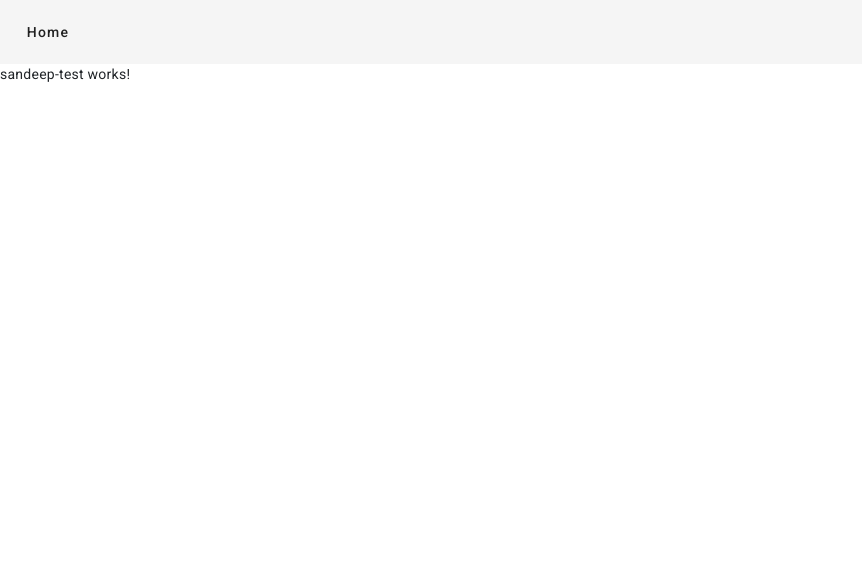
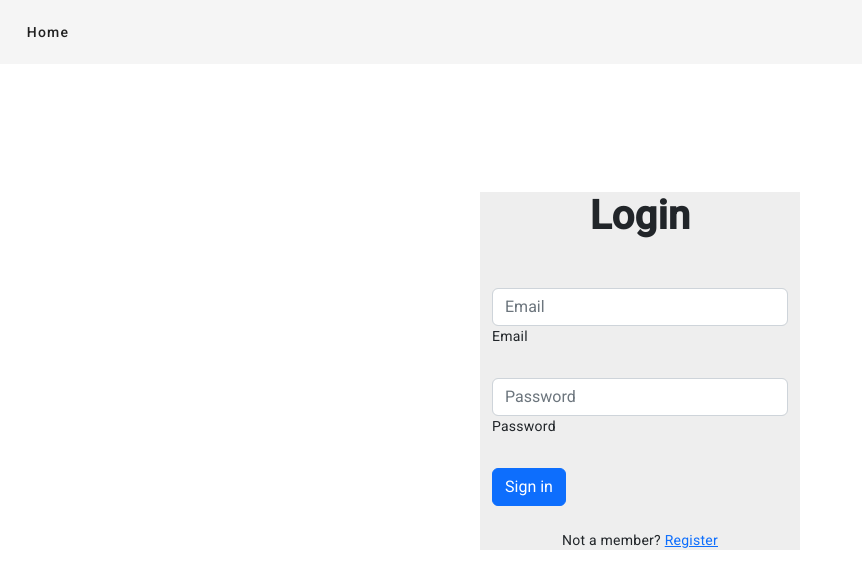
Before and after one commit to ybalemula/gp-angular-practice, an Angular app: page /Sandeep in a window 1280 px wide. Shown: the top 588 px of the page, without its empty margins (0-862 px from the left). Built offline with nearby package versions, Linux system fonts and the light colour scheme.

Commit message:
login component with validations

```diff
--- a/src/app/g-sandeep/sandeep-test/sandeep-test.component.html
+++ b/src/app/g-sandeep/sandeep-test/sandeep-test.component.html
@@ -1 +1,32 @@
-<p>sandeep-test works!</p>
+<div class="container">
+  <p class="text-center h1 fw-bold mb-5 mx-1 mx-md-4 mt-4"><strong>Login</strong></p>
+  <form [formGroup]="registerForm" #reg="ngForm">
+    <!-- Email input -->
+    <div class="form-outline mb-4">
+      <input type="email" id="form2Example1" class="form-control" formControlName="email"
+         name="email" placeholder="Email" required />
+      <label class="form-label" for="form2Example1">Email</label>
+      <span
+        *ngIf="(registerForm.controls.email.touched && registerForm.controls.email.invalid) ||
+          (submitted && registerForm.controls.email.untouched && registerForm.controls.email.invalid)">Email**</span>
+    </div>
+
+    <!-- Password input -->
+    <div class="form-outline mb-4">
+      <input type="password" id="form2Example2" class="form-control" formControlName="password"
+        name="password" placeholder="Password" required />
+      <label class="form-label" for="form2Example2">Password</label>
+      <span
+        *ngIf="(registerForm.controls.password.touched && registerForm.controls.password.invalid) ||
+          (submitted && registerForm.controls.password.untouched && registerForm.controls.password.invalid)">password**</span>
+    </div>
+
+    <!-- Submit button -->
+    <button type="button" class="btn btn-primary btn-block mb-4" (click)="login()">Sign in</button>
+
+    <!-- Register buttons -->
+    <div class="text-center">
+      <p>Not a member? <a routerLink="/">Register</a></p>
+    </div>
+  </form>
+</div>
--- a/src/app/g-sandeep/sandeep-test/sandeep-test.component.scss
+++ b/src/app/g-sandeep/sandeep-test/sandeep-test.component.scss
@@ -0,0 +1,10 @@
+.container {
+          margin-top: 10%;
+          width: 25%;
+          background-color: #eee;
+}
+
+span {
+          display: flex;
+          color: red;
+}
--- a/src/app/g-sandeep/sandeep-test/sandeep-test.component.ts
+++ b/src/app/g-sandeep/sandeep-test/sandeep-test.component.ts
@@ -1,4 +1,6 @@
 import { Component } from '@angular/core';
+import { FormControl, FormGroup, Validators } from '@angular/forms';
+import { Router } from '@angular/router';
 
 @Component({
   selector: 'app-sandeep-test',
@@ -6,5 +8,26 @@ import { Component } from '@angular/core';
   styleUrls: ['./sandeep-test.component.scss']
 })
 export class SandeepTestComponent {
+  constructor(public r: Router) {
 
+  }
+  registerForm = new FormGroup({
+    email: new FormControl("", Validators.required),
+    password: new FormControl("", Validators.required)
+  })
+  submitted = false
+  get f() { return this.registerForm.controls }
+  login(): void {
+    if ((this.registerForm.controls.email.untouched && this.registerForm.controls.email.invalid)
+      || (this.registerForm.controls.password.untouched && this.registerForm.controls.password.invalid)) {
+      this.submitted = true
+    }
+    else if ((this.registerForm.controls.email.touched && this.registerForm.controls.email.invalid)
+      || (this.registerForm.controls.password.touched && this.registerForm.controls.password.invalid)) {
+      this.submitted = true
+    }
+    else {
+      this.r.navigate(['/'])
+    }
+  }
 }
```
